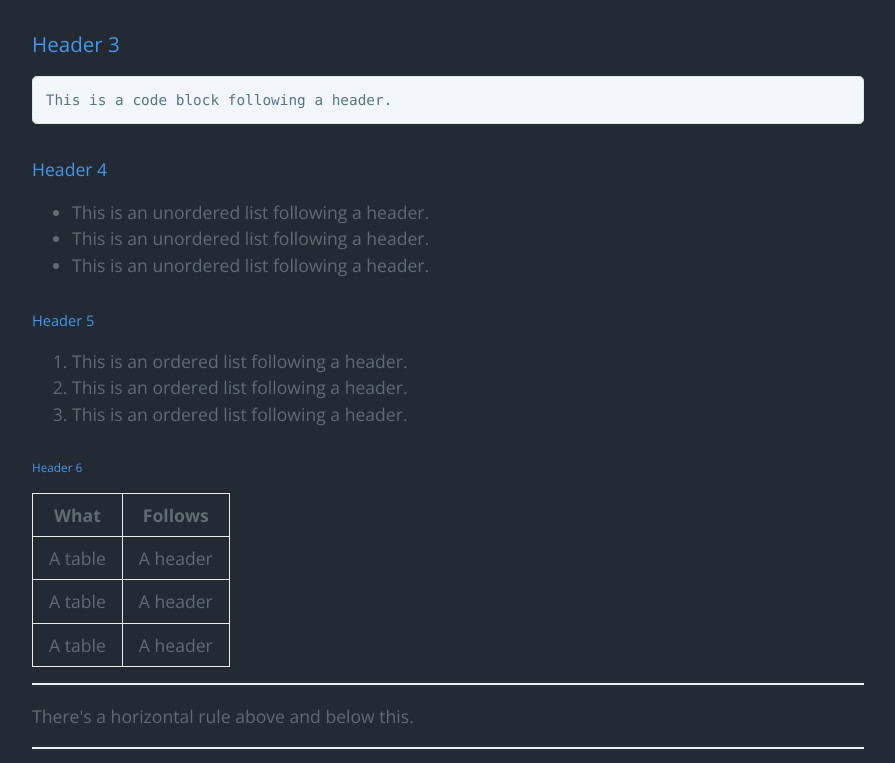
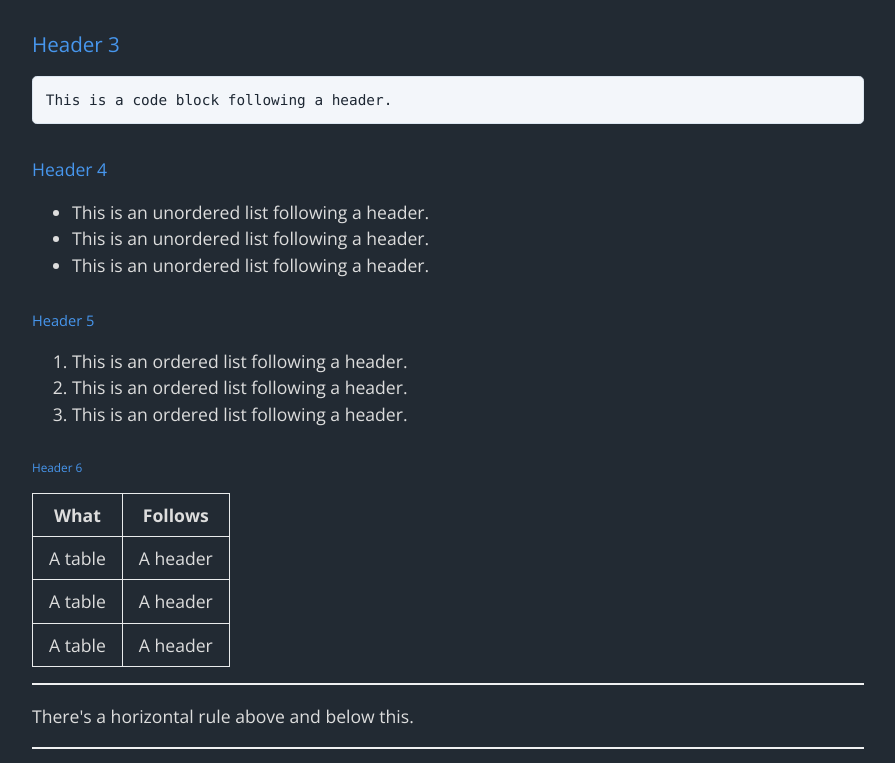
Before and after one commit to AxlRocket/jellybean, a plain HTML site: page index.html in a window 1280 px wide. Shown: the part 1093-1856 px from the top of the page, without its empty margins (192-1087 px from the left). Drawn offline with nearby package versions, Linux system fonts and the light colour scheme.

Commit message:
Update cayman.css

```diff
--- a/css/cayman.css
+++ b/css/cayman.css
@@ -7,7 +7,7 @@ body {
   font-family: "Open Sans", "Helvetica Neue", Helvetica, Arial, sans-serif;
   font-size: 16px;
   line-height: 1.5;
-  color: #606c71;
+  color: #dddddd;
   background-color: #222A33}
 
 a {
@@ -145,7 +145,7 @@ a {
       padding: 0;
       margin: 0;
       font-size: 0.9rem;
-      color: #567482;
+      color: #1D2733;
       word-break: normal;
       white-space: pre;
       background: transparent;
```
